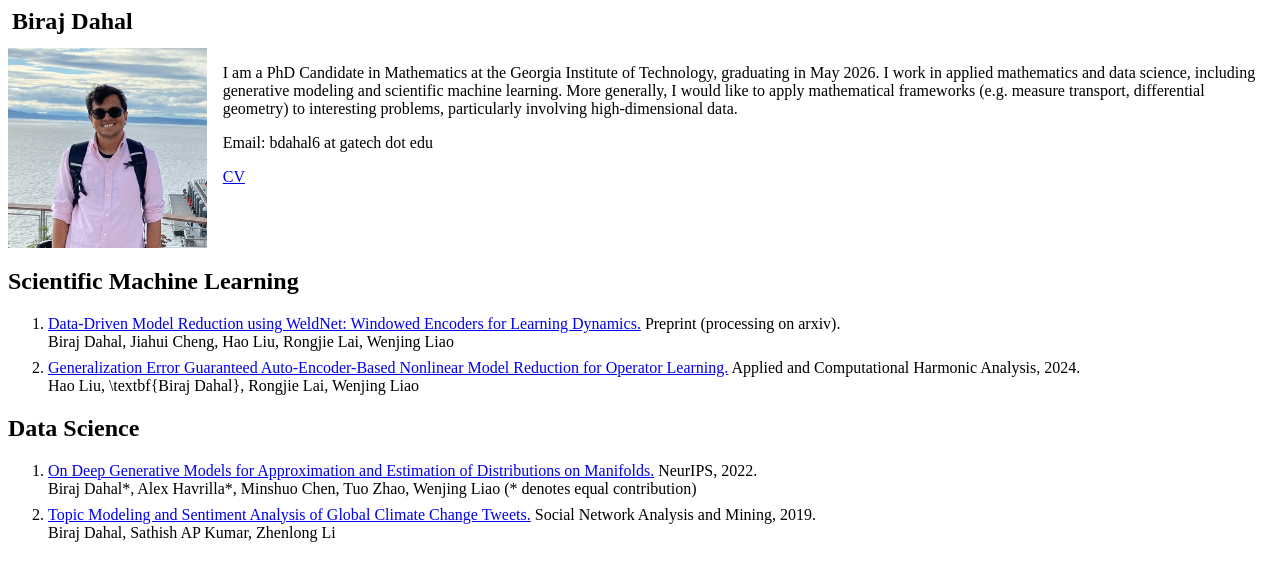
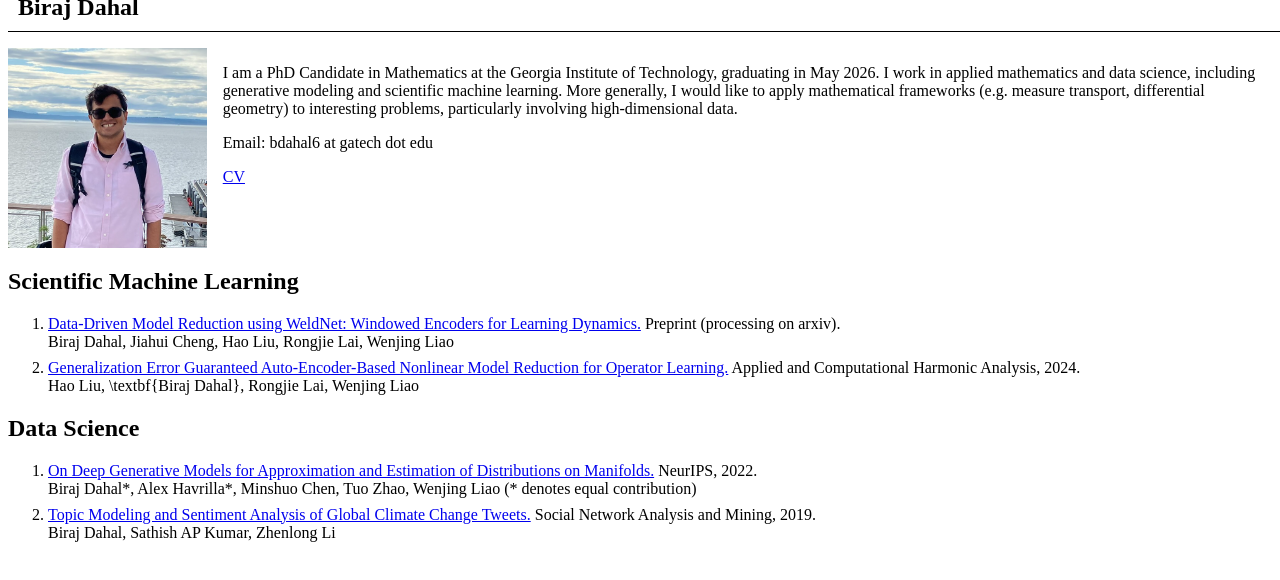
Before and after one commit to birajdahal/birajdahal.github.io, a plain HTML site: page index.html in a window 1280 px wide. Drawn offline with Linux system fonts and the light colour scheme.

Commit message:
Add background color and border to nav

```diff
--- a/styles.css
+++ b/styles.css
@@ -5,6 +5,12 @@ nav {
   width: 100%;
   top: -1em;
   padding: 0.25em;
+  background-color: white;
+  border-bottom: 1px solid black;
+}
+
+nav h1 {
+  margin: 0.25em;
 }
 
 img {
```
